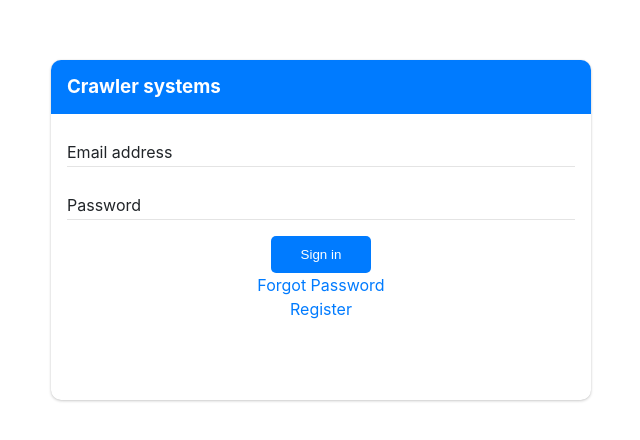
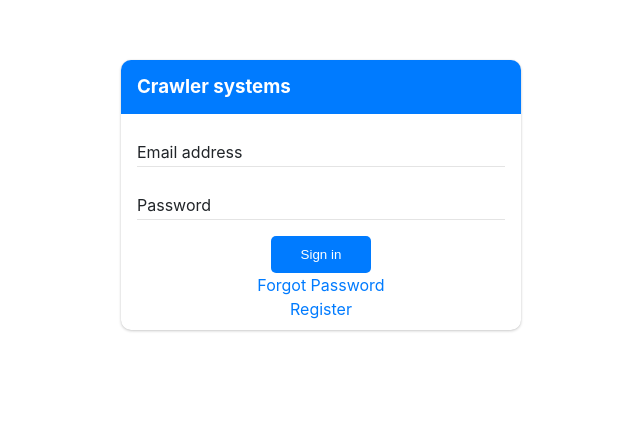
Before and after one commit to vvvminhthuan/Crawler, a Next.js app in the folder client/: page / in a window 1280 px wide. Shown: the part 140-580 px from the top of the page, without its empty margins (319-959 px from the left). Built offline with nearby package versions, Linux system fonts and the light colour scheme.

Commit message:
update scss login client

```diff
--- a/client/pages/index.tsx
+++ b/client/pages/index.tsx
@@ -8,7 +8,7 @@ const Login = () => {
             </div>
             {/* /.card-header */}
             {/* form start */}
-            <form>
+            <form action='' method='POST'>
                 <div className="card-body">
                     <div className="form-group flex-c">
                         <input type="text" name="email" className="form-control" required/>
--- a/client/public/scss/page/_login.scss
+++ b/client/public/scss/page/_login.scss
@@ -1,7 +1,7 @@
 .card-login{
     margin: 200px auto;
-    width: 540px;
-    height: 340px;
+    width: 400px;
+    height: 270px;
     border-radius: 10px;
     overflow: hidden;
     box-shadow: 0 0 1px rgb(0 0 0 / 13%), 0 1px 3px rgb(0 0 0 / 20%);
```
Also changed, not shown: 1 other file (tests, documents, lock files or other folders).
